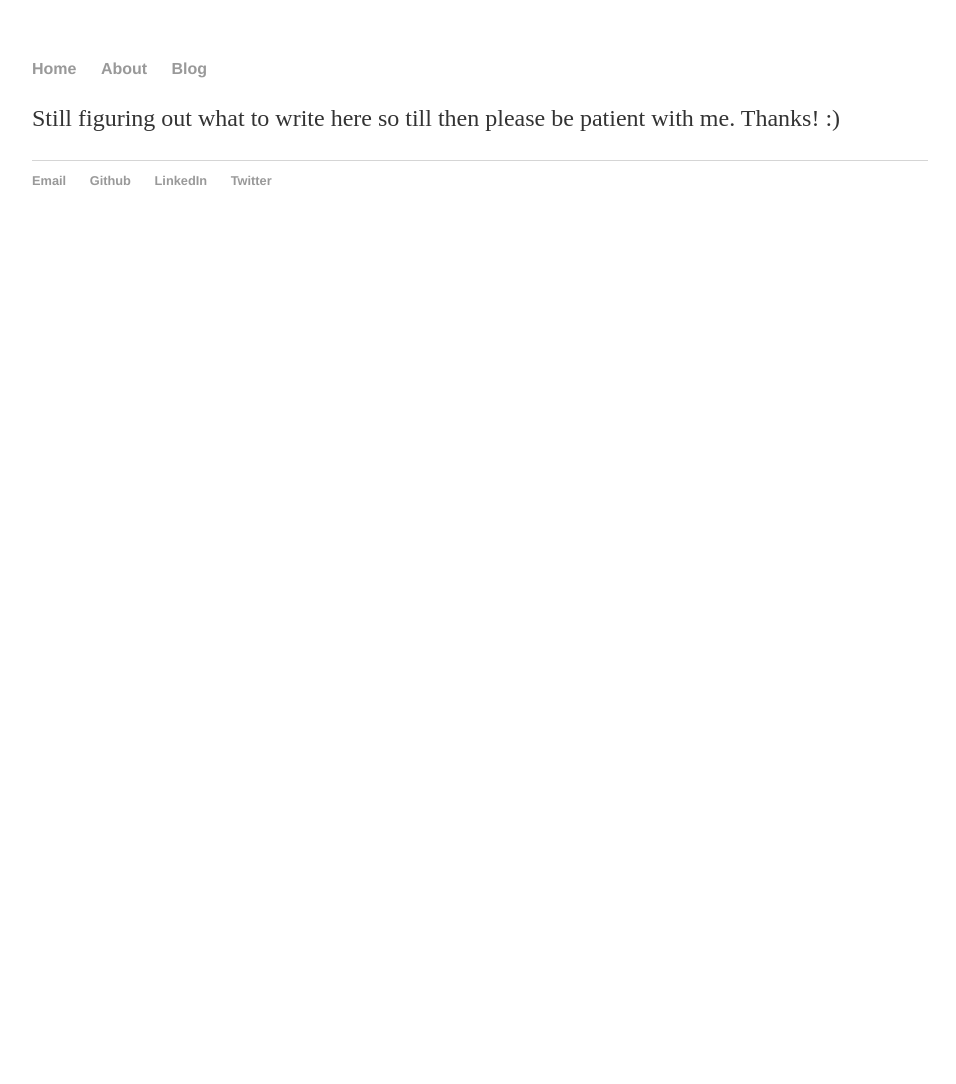
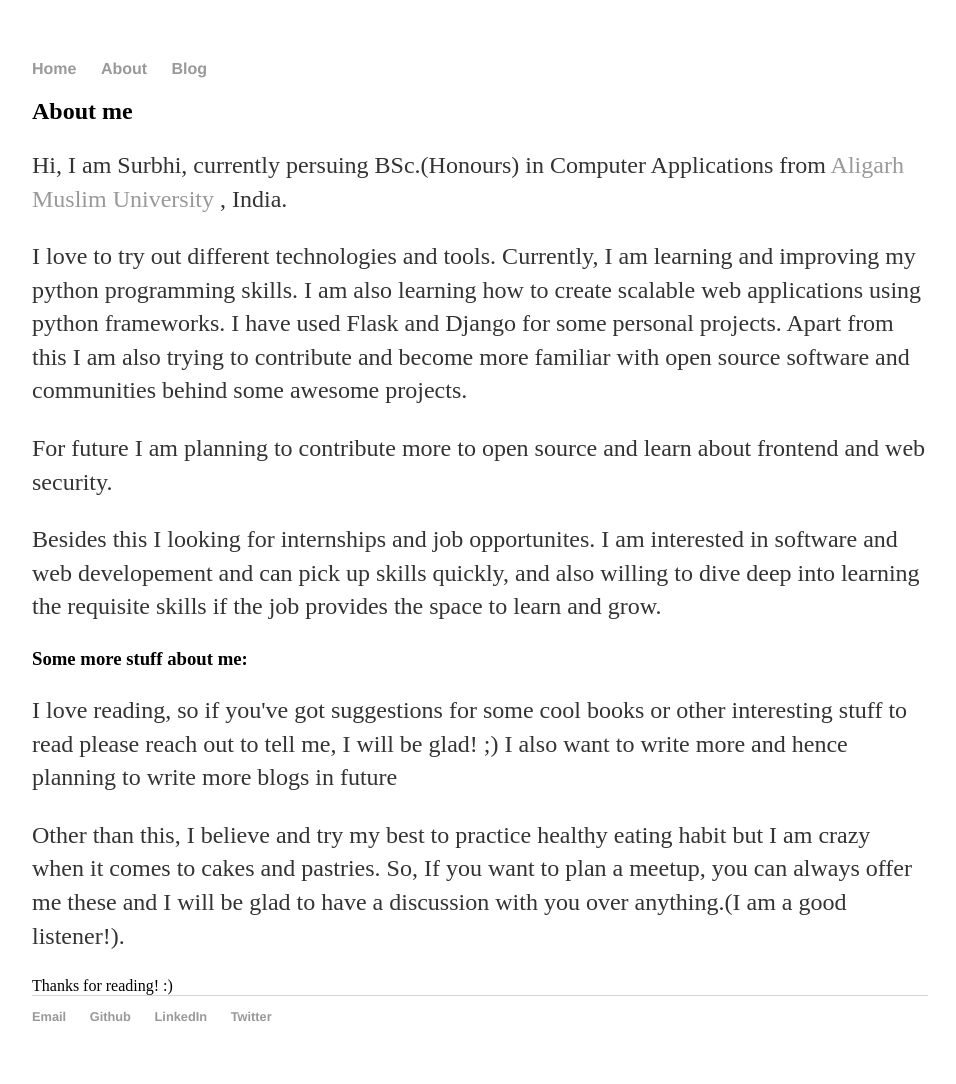
Before and after one commit to ssurbhi560/ssurbhi560.github.io, a Jekyll site: the page built from about/index.html, in a window 1280 px wide. Shown: the whole page, without its empty margins (160-1116 px from the left). Built offline with Jekyll 4.4.1, drawn with Linux system fonts in a browser that asks for light colours; before the commit the page ends 900 px from its top, so only the background shows below that.

Commit message:
Adding introduction

```diff
--- a/about/index.html
+++ b/about/index.html
@@ -3,5 +3,31 @@ layout: default
 title: About Me | ssurbhi560
 ---
 <div class="blurb">
-	<p> Still figuring out what to write here so till then please be patient with me. Thanks! :) </p>
+	<h2>About me </h2>
+		<p>
+			Hi, I am Surbhi, currently persuing BSc.(Honours) in Computer Applications from <a href="www.amu.ac.in"> Aligarh Muslim University </a>, India.
+		</p>
+		<p>
+			I love to try out different technologies and tools. Currently, I am learning and improving my python programming skills.
+			I am also learning how to create scalable web applications using python frameworks. I have used Flask and Django for some personal projects.
+			Apart from this I am also trying to contribute and become more familiar with open source software and communities behind some awesome projects.
+		</p>
+		<p>
+			For future I am planning to contribute more to open source and learn about frontend and web security.
+		</p>
+		<p>
+			Besides this I looking for internships and job opportunites. I am interested in software and web developement and can pick up skills quickly, and also willing to dive deep into learning the requisite skills if the job provides the space to learn and grow.
+
+		</p>
+
+	<h3>Some more stuff about me:</h3>
+		<p>
+			I love reading, so if you've got suggestions for some cool books or other interesting stuff to read please reach out to tell me, I will be glad! ;)
+			I also want to write more and hence planning to write more blogs in future
+		</p>
+		<p>
+			Other than this, I believe and try my best to practice healthy eating habit but I am crazy when it comes to cakes and pastries.
+			So, If you want to plan a meetup, you can always offer me these and I will be glad to have a discussion with you over anything.(I am a good listener!).
+		</p>
+	Thanks for reading! :)
 </div>
--- a/index.html
+++ b/index.html
@@ -4,5 +4,8 @@ title: ssurbhi560 o/
 ---
 <div class="blurb">
 	<h2>Hey there, I'm Surbhi!</h2>
-	<p>Here you will find my blogs and some other stuff ocassionaly, that I would like to share!</p> <p> But before that let me tell you <em>who am I?</em> <a href="/about">so read more about me here...</a></p>
+	<p>Here you will find my blogs and some other stuff ocassionaly, that I would like to share!</p>
+	<p>
+		Although I am still in my learning phase but to give a little excerpt from the learnings so far, here is: <a href="/about">who I am...?</a>
+	</p>
 </div><!-- /.blurb -->
```
